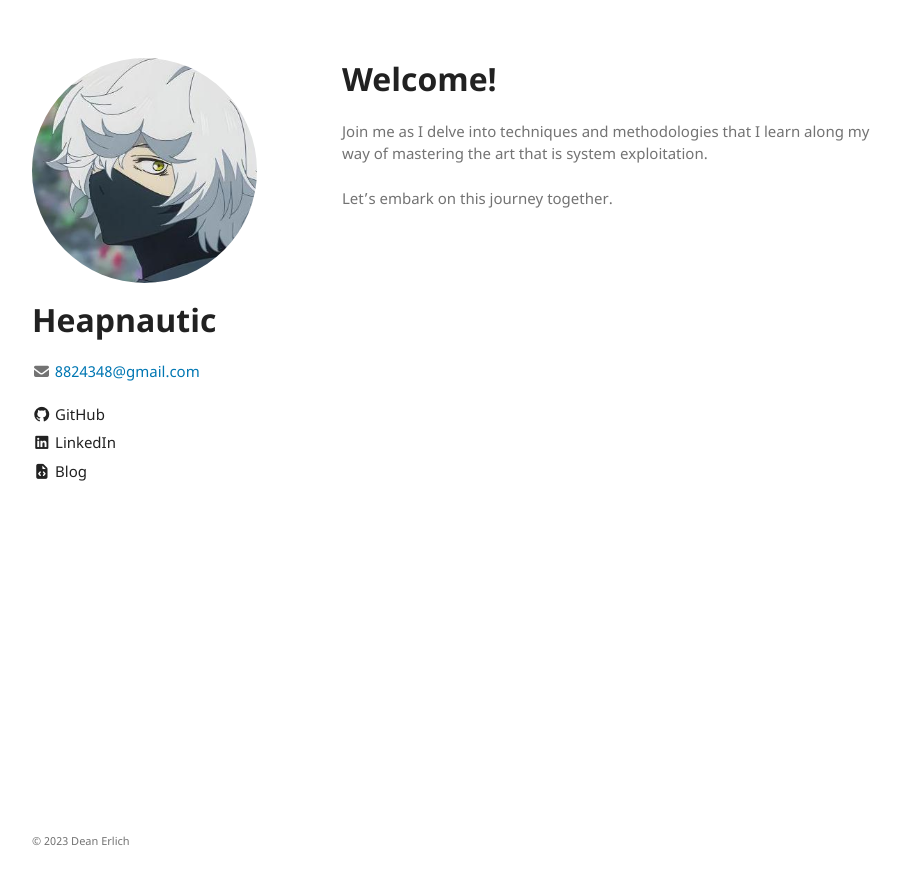
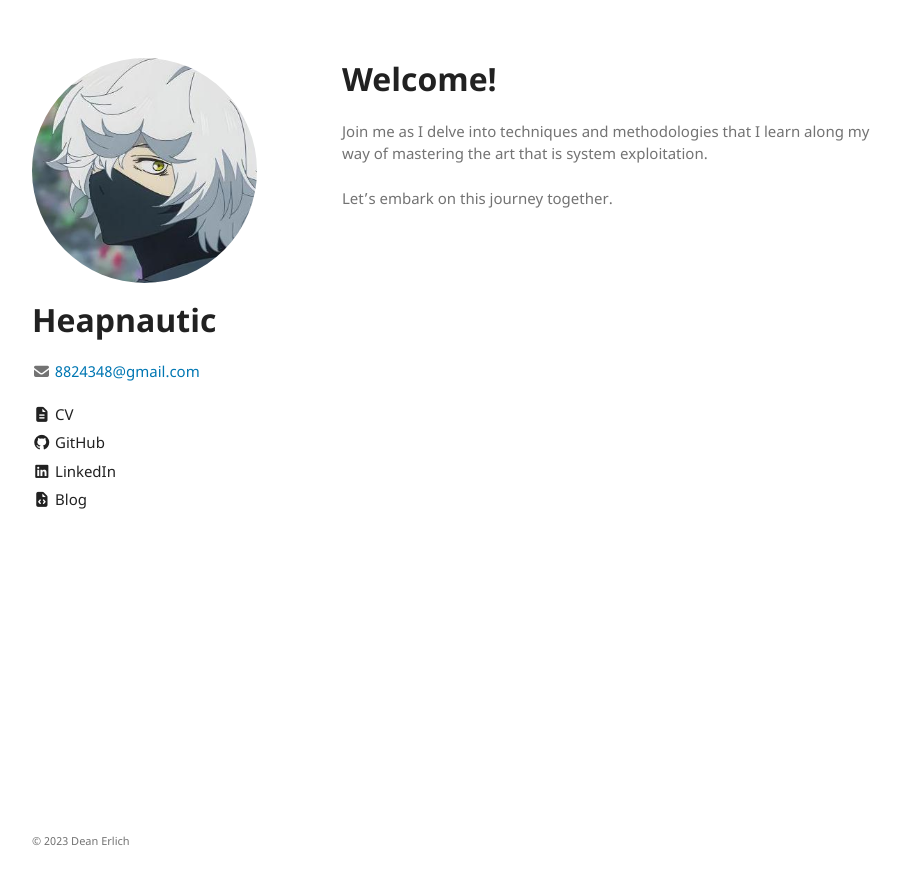
Before and after one commit to ninpwn/ninpwn.github.io, a Jekyll site: the page built from index.md, in a window 1280 px wide. Shown: the top 884 px of the page, without its empty margins (178-1079 px from the left). Built offline with Jekyll 4.4.1, drawn with Linux system fonts in a browser that asks for light colours; our own code applies the rules of GitHub Pages for plain Markdown files.

Commit message:
Update _config.yml

```diff
--- a/_config.yml
+++ b/_config.yml
@@ -12,6 +12,9 @@ plugins:
   - jekyll-remote-theme
 
 platforms:
+  - name: CV
+    icon: <i class="fa-solid fa-file-lines"></i>
+    link: https://heapno.github.io/cv.pdf
   - name: GitHub
     icon: <i class="fa-brands fa-github"></i>
     link: https://github.com/Heapno
```
